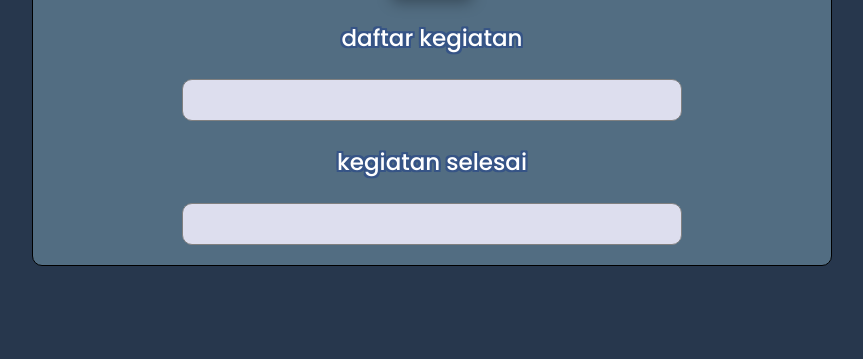
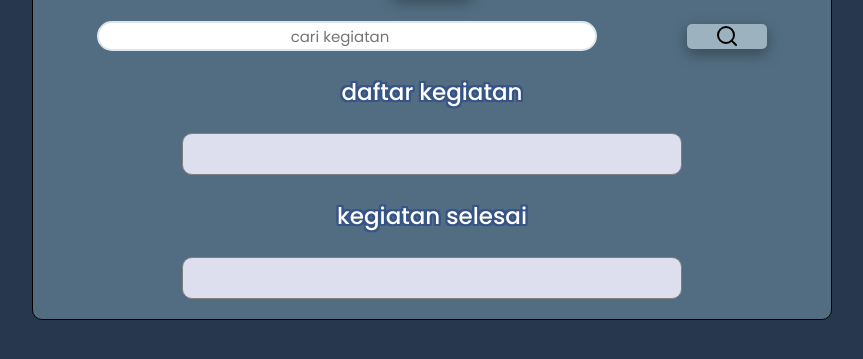
Before and after one commit to WillyRumapea/TODO-LIST-APP, a plain HTML site: page index.html in a window 1280 px wide. Shown: the part 199-558 px from the top of the page, without its empty margins (208-1071 px from the left). Drawn offline with nearby package versions, Linux system fonts and the light colour scheme; a web font is replaced by a local one.

Commit message:
tambahan search bar

```diff
--- a/css/style.css
+++ b/css/style.css
@@ -37,6 +37,43 @@ main#container {
 form {
   display: flex;
   gap: 20px;
+}
+
+.search-section {
+  display: flex;
+  justify-content: space-between;
+  gap: 90px;
+  align-items: center;
+}
+
+.search {
+  font-family: "Poppins", sans-serif;
+  font-size: 15px;
+  text-align: center;
+  display: flex;
+  font-weight: 400;
+  justify-content: space-between;
+  width: 500px;
+  height: 30px;
+  border: 2.5px solid #dde6ed;
+  border-radius: 20px;
+}
+
+.search-button {
+  background-color: #9db2bf;
+  width: 80px;
+  height: 25px;
+  border-radius: 5px;
+  font-size: 20px;
+}
+
+.search-button:hover {
+  background-color: #2d2d2d;
+  color: #efefef;
+  box-shadow: rgba(255, 255, 255, 0.85) 0px 5px 15px;
+  transform: translateY(2px) translateX(0.5px);
+  cursor: pointer;
+  transition: all ease-in-out 0.2s;
 }
 
 button {
--- a/index.html
+++ b/index.html
@@ -33,6 +33,12 @@
         </form>
         <button id="tambahkan">+</button>
       </div>
+
+      <form action="" class="search-section">
+        <input type="search" class="search" placeholder="cari kegiatan" />
+        <button class="search-button"><i data-feather="search"></i></button>
+      </form>
+
       <label for="">daftar kegiatan</label>
       <div id="daftar-kegiatan"></div>
       <label for="">kegiatan selesai</label>
--- a/js/script.js
+++ b/js/script.js
@@ -3,6 +3,8 @@ const inputUser = document.querySelector(".kegiatan");
 const waktuUser = document.querySelector(".waktu");
 const daftarKegiatan = document.getElementById("daftar-kegiatan");
 const kegiatanSelesai = document.getElementsByClassName("kegiatan-selesai")[0];
+const kolomPencarian = document.querySelector(".search");
+const tombolPencarian = document.querySelector(".search-button");
 
 tambahKegiatan.addEventListener("click", () => {
   // deklarasi variabel baru
@@ -41,6 +43,7 @@ tambahKegiatan.addEventListener("click", () => {
     subKegiatan.appendChild(waktu);
     subKegiatan.appendChild(centang);
     subKegiatan.appendChild(edit);
+    subKegiatan.className = "subKegiatan";
     daftarKegiatan.appendChild(subKegiatan);
 
     // mengosongkan kolom input
@@ -66,3 +69,19 @@ tambahKegiatan.addEventListener("click", () => {
     });
   }
 });
+
+tombolPencarian.addEventListener("click", () => {
+  event.preventDefault();
+
+  let nilaiYangDicari = kolomPencarian.value.toLowerCase();
+  let kegiatanYangDicari = document.querySelectorAll(
+    ".subKegiatan .listKegiatan"
+  );
+
+  kegiatanYangDicari.forEach((element) => {
+    if (element.innerText.toLowerCase() === nilaiYangDicari) {
+      element.style.backgroundColor = "#ffffff";
+      element.style.color = "#000000";
+    }
+  });
+});
```
